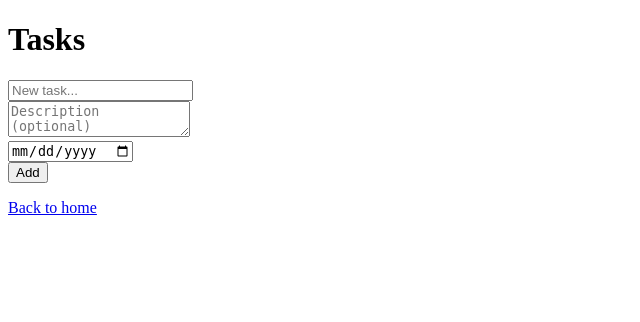
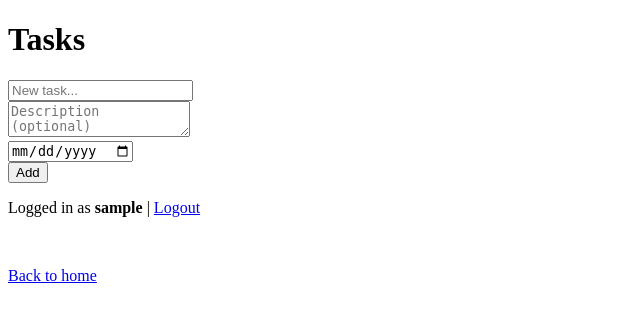
Before and after one commit to rew4n/smart-task-resource-manager, a Flask app: page /tasks in a window 1280 px wide. Shown: the top 322 px of the page, without its empty margins (0-640 px from the left). Run offline with Flask 3, Linux system fonts and the light colour scheme; the visitor is signed in with stand-in values (Sample User, id 1).

Commit message:
Show logged-in user and add logout link

```diff
--- a/templates/tasks.html
+++ b/templates/tasks.html
@@ -54,10 +54,15 @@
     <a href="{{ url_for('edit_task', task_id=task.id) }}">Edit</a>
   </div>
 {% endfor %}
+    </ul>
 
+    <p>
+      Logged in as <strong>{{ session["user"] }}</strong> |
+      <a href="{{ url_for('logout') }}">Logout</a>
+    </p>
+     <br>
+    <p><a href="/">Back to home</a></p>
 
+  </body>
 
-    </ul>
-    <p><a href="/">Back to home</a></p>
-  </body>
 </html>
```
